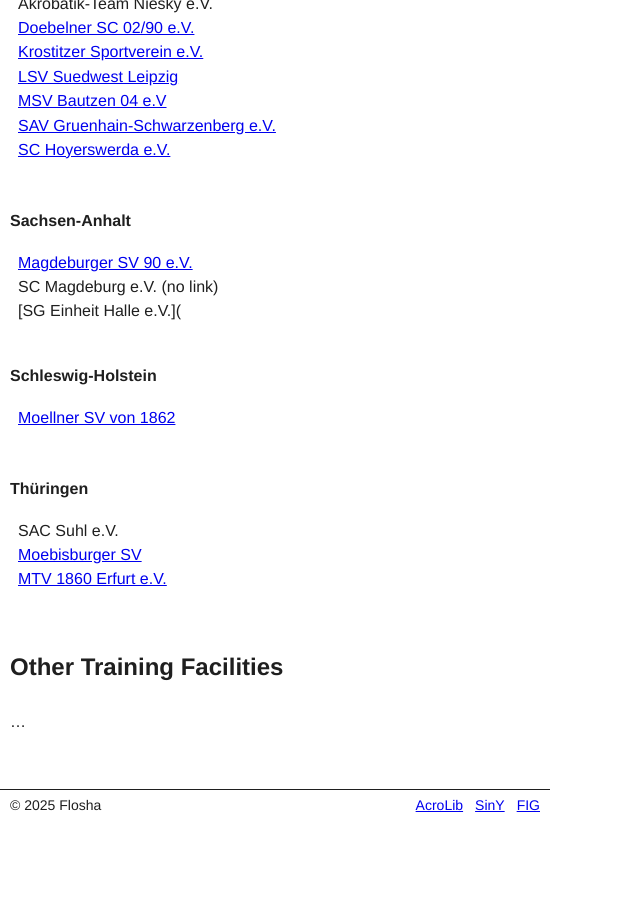
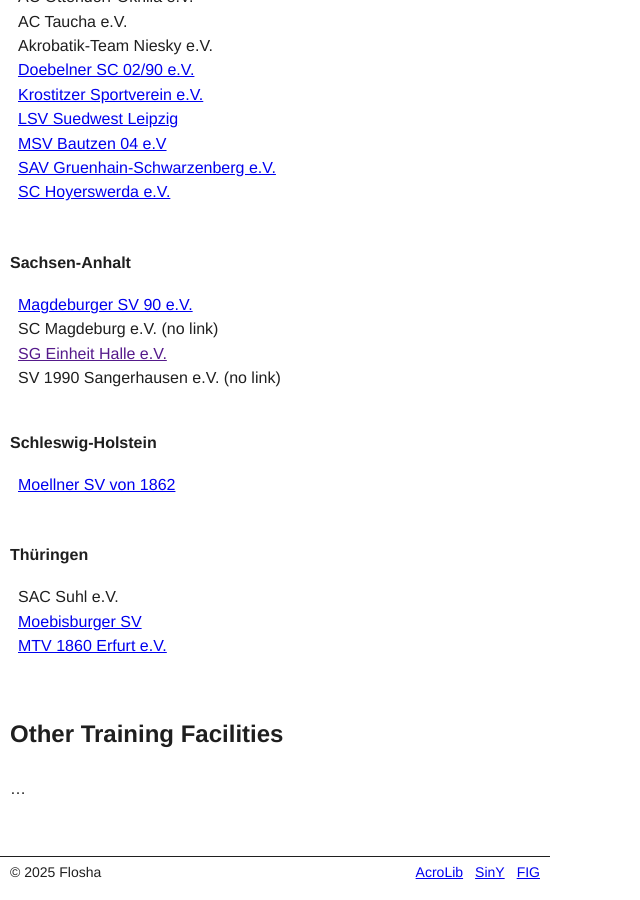
Before and after one commit to floshin/acrolib, a Jekyll site: the page built from community.md, in a window 1280 px wide and 900 px high, scrolled down 3038 px. Shown: the whole window, without its empty margins (0-640 px from the left). Built offline with Jekyll 4.4.1, drawn with Linux system fonts in a browser that asks for light colours; our own code applies the rules of GitHub Pages for plain Markdown files; before the commit the page ends 3871 px from its top, so only the background shows below that; some of the changed text lies outside the part shown.

Commit message:
Update community.md

```diff
--- a/community.md
+++ b/community.md
@@ -47,7 +47,7 @@
 * TSV Huettlingen 1892 e.V.
 * [MTV Aalen](http://www.mtv-aalen.de)
 * [SKG Erbstetten e.V.](http://www.skg-erbstetten.de)
-*
+* [SV Aufhausen](http://www.sv-aufhausen.de)
 
 
 #### Berlin
@@ -139,7 +140,8 @@
 
 * [Magdeburger SV 90 e.V.](http://www.msv90.de)
 * SC Magdeburg e.V. (no link)
-* [SG Einheit Halle e.V.](
+* [SG Einheit Halle e.V.]()
+* SV 1990 Sangerhausen e.V. (no link)
 
 
 #### Schleswig-Holstein
```
Also changed, not shown: other parts of community.md (+1 -0 lines).
